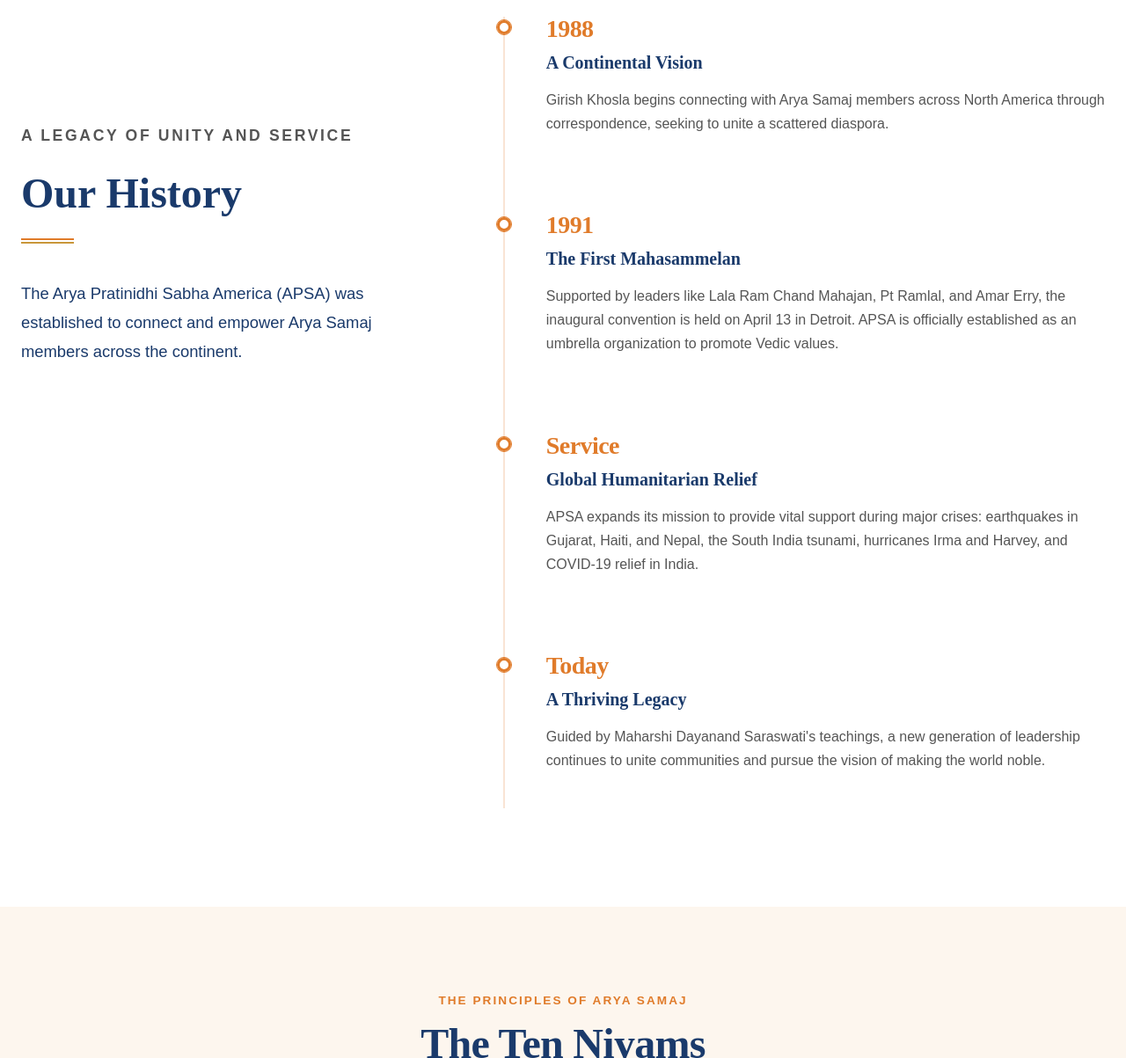
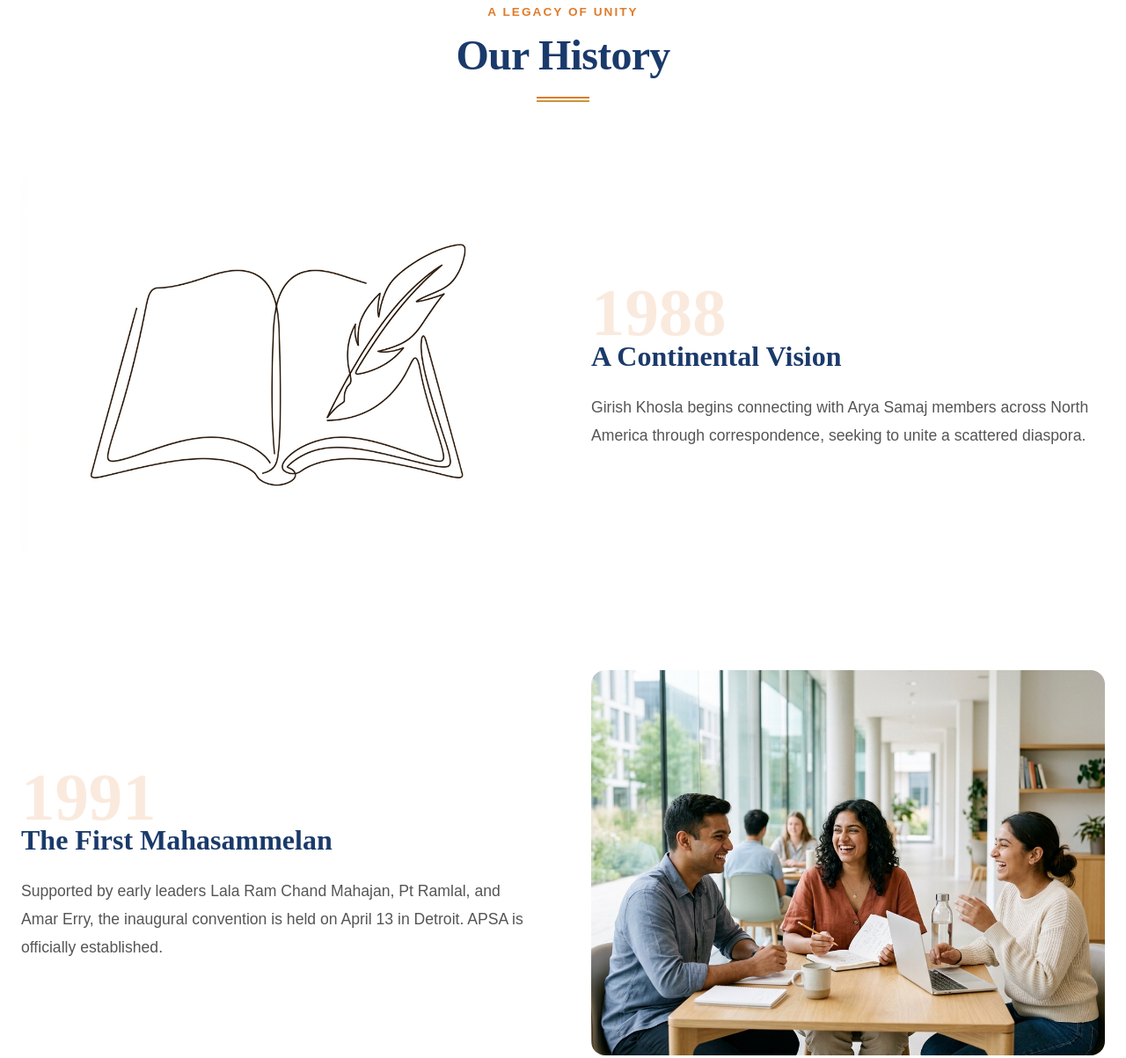
Before and after one commit to V1KHYAT/APSA-Arya-Samaj, a plain HTML site: page about.html in a window 1280 px wide. Shown: the part 1330-2533 px from the top of the page at 88% size. Drawn offline with Linux system fonts and the light colour scheme; a web font is replaced by a local one.

Commit message:
Completely overhaul History into visual museum cards

```diff
--- a/about.html
+++ b/about.html
@@ -6,7 +6,7 @@
   <title>About APSA — History, Leadership &amp; Principles</title>
   <meta name="description" content="Learn about APSA's history, the Ten Niyams of Arya Samaj, our executive leadership, affiliated directory, and governing constitution." />
   <link rel="stylesheet" href="css/style.css?v=1" />
-  <link rel="stylesheet" href="css/about.css?v=3" />
+  <link rel="stylesheet" href="css/about.css?v=4" />
 </head>
 <body>
 
@@ -103,50 +103,61 @@
 <!-- 3. HISTORY AND HERITAGE -->
 <section class="history-section">
   <div class="container">
-    <div class="history-grid reveal">
-
-      <div class="history-content history-sticky">
-        <p class="section-label">A Legacy of Unity and Service</p>
-        <h2>Our History</h2>
-        <div class="divider"></div>
-        <p style="max-width: 400px; font-size: 1.15rem; color: var(--blue); font-weight: 500;">
-          The Arya Pratinidhi Sabha America (APSA) was established to connect and empower Arya Samaj members across the continent.
-        </p>
-        <img src="images/mandir.png" alt="Arya Samaj" style="width: 200px; opacity: 0.15; mix-blend-mode: multiply; margin-top: 3rem;" />
+      <div class="container" style="text-align: center; margin-bottom: 5rem;">
+        <p class="section-label">A Legacy of Unity</p>
+        <h2 class="section-title">Our History</h2>
+        <div class="divider" style="margin: 0 auto;"></div>
       </div>
 
-      <div class="timeline reveal">
-        <div class="timeline-item">
-          <div class="timeline-date">1988</div>
-          <div class="timeline-content">
-            <h4>A Continental Vision</h4>
-            <p>Girish Khosla begins connecting with Arya Samaj members across North America through correspondence, seeking to unite a scattered diaspora.</p>
+      <div class="history-museum reveal">
+        <!-- 1988 -->
+        <div class="museum-card">
+          <div class="museum-card__img">
+             <img src="images/line-art-book.jpg" alt="1988 Vision" />
+          </div>
+          <div class="museum-card__content">
+             <div class="museum-card__year">1988</div>
+             <h3>A Continental Vision</h3>
+             <p>Girish Khosla begins connecting with Arya Samaj members across North America through correspondence, seeking to unite a scattered diaspora.</p>
           </div>
         </div>
-        <div class="timeline-item">
-          <div class="timeline-date">1991</div>
-          <div class="timeline-content">
-            <h4>The First Mahasammelan</h4>
-            <p>Supported by leaders like Lala Ram Chand Mahajan, Pt Ramlal, and Amar Erry, the inaugural convention is held on April 13 in Detroit. APSA is officially established as an umbrella organization to promote Vedic values.</p>
+
+        <!-- 1991 -->
+        <div class="museum-card museum-card--reverse">
+          <div class="museum-card__img">
+             <img src="images/hero2.png" alt="1991 Mahasammelan" />
+          </div>
+          <div class="museum-card__content">
+             <div class="museum-card__year">1991</div>
+             <h3>The First Mahasammelan</h3>
+             <p>Supported by early leaders Lala Ram Chand Mahajan, Pt Ramlal, and Amar Erry, the inaugural convention is held on April 13 in Detroit. APSA is officially established.</p>
           </div>
         </div>
-        <div class="timeline-item">
-          <div class="timeline-date">Service</div>
-          <div class="timeline-content">
-            <h4>Global Humanitarian Relief</h4>
-            <p>APSA expands its mission to provide vital support during major crises: earthquakes in Gujarat, Haiti, and Nepal, the South India tsunami, hurricanes Irma and Harvey, and COVID-19 relief in India.</p>
+
+        <!-- Service -->
+        <div class="museum-card">
+          <div class="museum-card__img">
+             <img src="images/init3.jpg" alt="Global Relief" />
+          </div>
+          <div class="museum-card__content">
+             <div class="museum-card__year">Service</div>
+             <h3>Global Humanitarian Relief</h3>
+             <p>APSA expands its mission to provide vital support during major crises: earthquakes in Gujarat, Haiti, and Nepal, the South India tsunami, and COVID-19 relief.</p>
           </div>
         </div>
-        <div class="timeline-item">
-          <div class="timeline-date">Today</div>
-          <div class="timeline-content">
-            <h4>A Thriving Legacy</h4>
-            <p>Guided by Maharshi Dayanand Saraswati's teachings, a new generation of leadership continues to unite communities and pursue the vision of making the world noble.</p>
+
+        <!-- Today -->
+        <div class="museum-card museum-card--reverse">
+          <div class="museum-card__img" style="background: var(--cream); display: flex; align-items: center; justify-content: center; padding: 2rem;">
+             <img src="images/saraswati_new.png" alt="Legacy" style="object-fit: contain; max-height: 100%;" />
+          </div>
+          <div class="museum-card__content">
+             <div class="museum-card__year">Today</div>
+             <h3>A Thriving Legacy</h3>
+             <p>Guided by Maharshi Dayanand Saraswati's teachings, a new generation of leadership continues to unite communities and pursue the vision of making the world noble.</p>
           </div>
         </div>
       </div>
-
-    </div>
   </div>
 </section>
 
--- a/css/about.css
+++ b/css/about.css
@@ -139,58 +139,76 @@
   margin-bottom: 1.5rem;
 }
 
-/* Timeline */
-.timeline {
-  position: relative;
+/* History Museum Layout */
+.history-museum {
   display: flex;
   flex-direction: column;
-  gap: 3rem;
-  padding: 1rem 0;
-}
-.timeline::before {
-  content: '';
-  position: absolute;
-  top: 1rem;
-  bottom: 1rem;
-  left: 7px;
-  width: 2px;
-  background: var(--saffron);
-  opacity: 0.2;
-}
-.timeline-item {
+  gap: 8rem;
   position: relative;
-  padding-left: 3.5rem;
-}
-.timeline-item::before {
-  content: '';
-  position: absolute;
-  left: 0;
-  top: 0.3rem;
-  width: 16px;
-  height: 16px;
-  border-radius: 50%;
-  background: var(--white);
-  border: 3px solid var(--saffron);
   z-index: 1;
 }
-.timeline-date {
+.museum-card {
+  display: grid;
+  grid-template-columns: 1fr 1fr;
+  gap: 4rem;
+  align-items: center;
+}
+.museum-card--reverse {
+  direction: rtl;
+}
+.museum-card--reverse > * {
+  direction: ltr;
+}
+.museum-card__img {
+  position: relative;
+  border-radius: var(--radius-lg);
+  overflow: hidden;
+  box-shadow: var(--shadow-xl);
+  aspect-ratio: 4/3;
+  background: var(--white);
+}
+.museum-card__img img {
+  width: 100%;
+  height: 100%;
+  object-fit: cover;
+  transition: transform 0.5s ease;
+}
+.museum-card:hover .museum-card__img img {
+  transform: scale(1.05);
+}
+.museum-card__year {
   font-family: var(--ff-heading);
-  font-size: 1.75rem;
-  font-weight: 700;
+  font-size: clamp(3rem, 6vw, 5rem);
+  font-weight: 800;
   color: var(--saffron);
-  margin-bottom: 0.5rem;
+  opacity: 0.15;
   line-height: 1;
-  letter-spacing: -0.02em;
+  margin-bottom: -1rem;
 }
-.timeline-content h4 {
+.museum-card__content h3 {
   font-family: var(--ff-heading);
-  font-size: 1.25rem;
+  font-size: 2rem;
   color: var(--blue);
-  margin-bottom: 0.75rem;
+  margin-bottom: 1rem;
+  position: relative;
+  z-index: 1;
 }
-.timeline-content p {
+.museum-card__content p {
+  font-size: 1.1rem;
+  line-height: 1.8;
   color: var(--text-muted);
-  line-height: 1.7;
+}
+@media (max-width: 992px) {
+  .museum-card {
+    grid-template-columns: 1fr;
+    gap: 2rem;
+  }
+  .museum-card--reverse {
+    direction: ltr;
+  }
+  .history-museum {
+    gap: 4rem;
+  }
 }
 
 /* ── Ten Principles ── */
```
